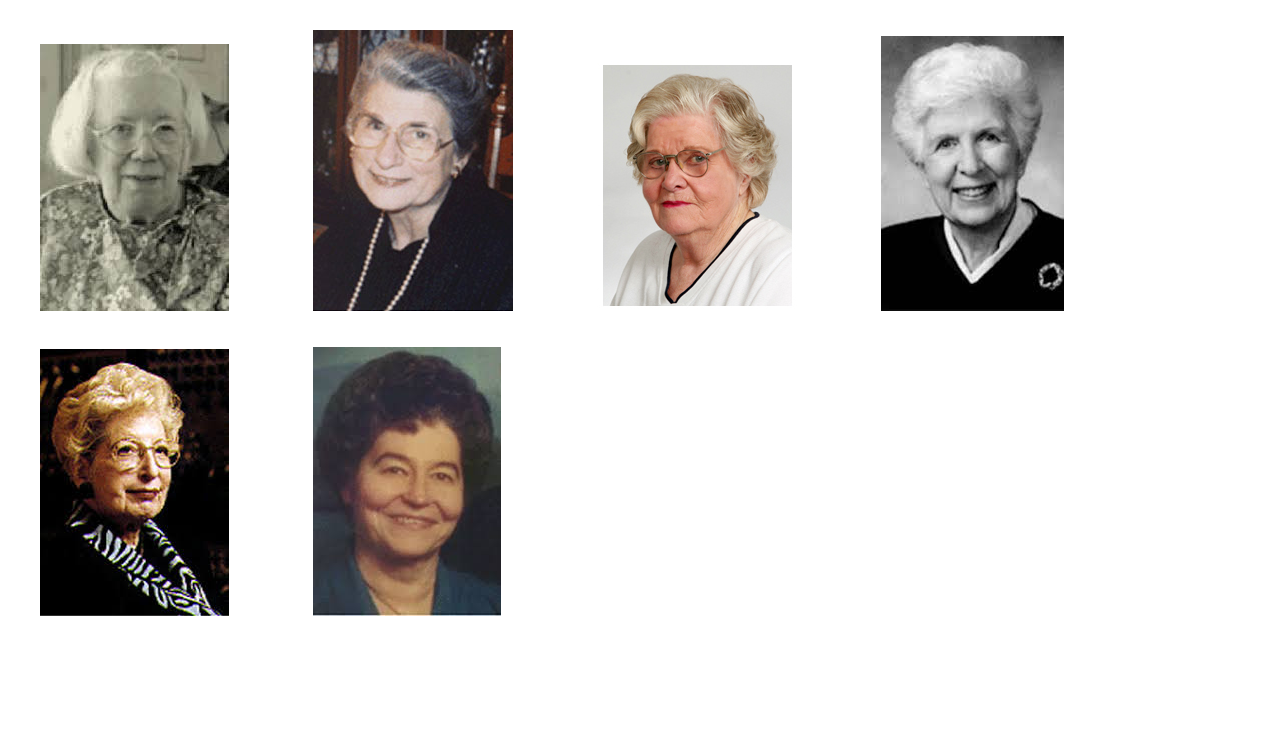
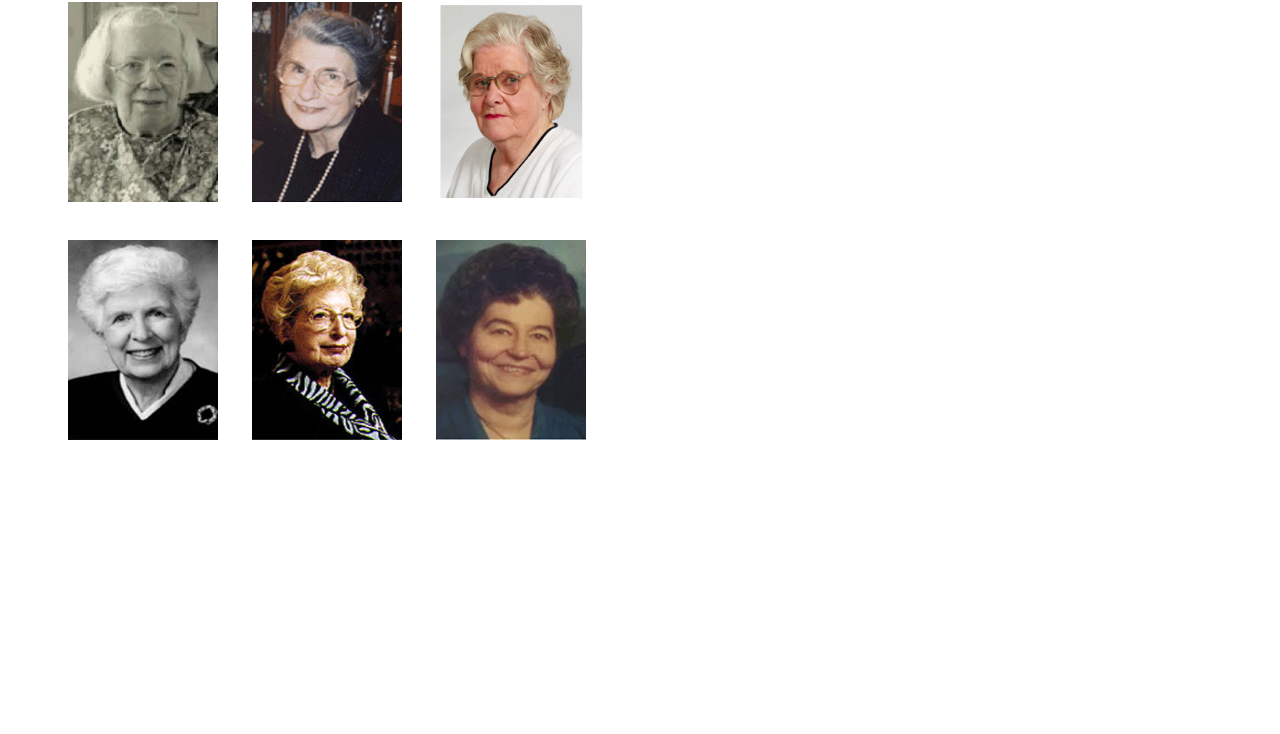
Before and after one commit to aurorex/nuestras-coders, a plain HTML site: page index.html in a window 1280 px wide. Shown: the part 66-800 px from the top of the page. Drawn offline with Linux system fonts and the light colour scheme.

Commit message:
agregando elemento table a nuestro archivo html

```diff
--- a/css/main.css
+++ b/css/main.css
@@ -6,20 +6,26 @@ body{
 
 
 h1{
-  font-size: ;
+  font-size:20px ;
   font-family: ;
-  color:;
+  color:#64615F;
   padding-left: 10px;
 }
 
-figure{
+main{
+  padding-left:50px ;
+  padding-right:50px ;
+}
+
+table{
   display: inline-block;
-  position: relative;
 
 
 }
 
 img{
-
-
+  width:150px;
+  height:200px;
+  padding:15px ;
+  overflow: hidden;
 }
--- a/index.html
+++ b/index.html
@@ -6,31 +6,33 @@
     <link rel="stylesheet" href="css/main.css">
   </head>
   <body>
-    <h1>Nuestras coders</h1>
 
-    <figure>
-      <img src="assets/img/bety-holberton.jpg" alt="bety holberton">
-    </figure>
+    <header>
+        <h1><strong>Nuestras coders</strong></h1>
+    </header>
 
-    <figure>
-      <img src="assets/img/frances-spence.jpg" alt="frances spence">
-    </figure>
+      <main>
+        <table>
+          <tr>
+            <td><img src="assets/img/bety-holberton.jpg" alt="bety holberton"></td>
+            <td><img src="assets/img/frances-spence.jpg" alt="frances spence"></td>
+            <td><img src="assets/img/jean-bartik.jpg" alt="jean bartik"></td>
 
-    <figure>
-      <img src="assets/img/jean-bartik.jpg" alt="jean bartik">
-    </figure>
+          </tr>
 
-    <figure>
-      <img src="assets/img/kay-antonelli.jpg" alt="">
-    </figure>
+          <tr>
+            <td><img src="assets/img/kay-antonelli.jpg" alt="kay antonelli"></td>
+            <td><img src="assets/img/marlyn-meltzer.jpg" alt="marlyn meltzer"></td>
+            <td><img src="assets/img/ruth-teitelbaum.jpg" alt="ruth teitelbaum"></td>
+          </tr>
+        </table>
 
-    <figure>
-      <img src="assets/img/marlyn-meltzer.jpg" alt="">
-    </figure>
+      </main>
 
-    <figure>
-      <img src="assets/img/ruth-teitelbaum.jpg" alt="">
-    </figure>
+
+
+
+
 
 
 
```
